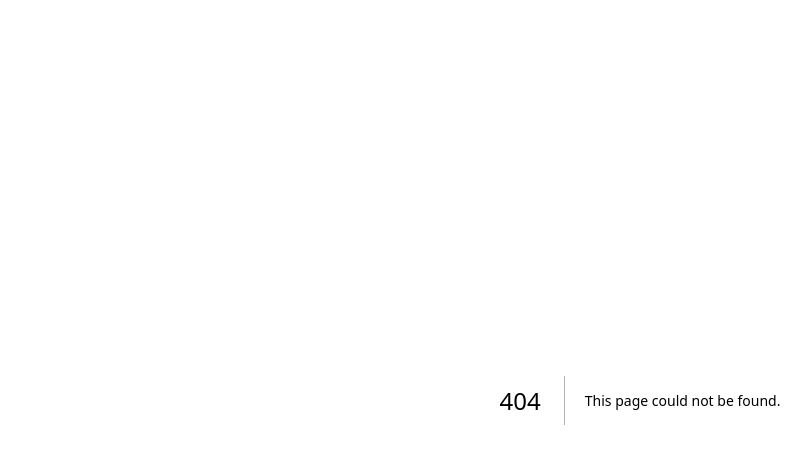
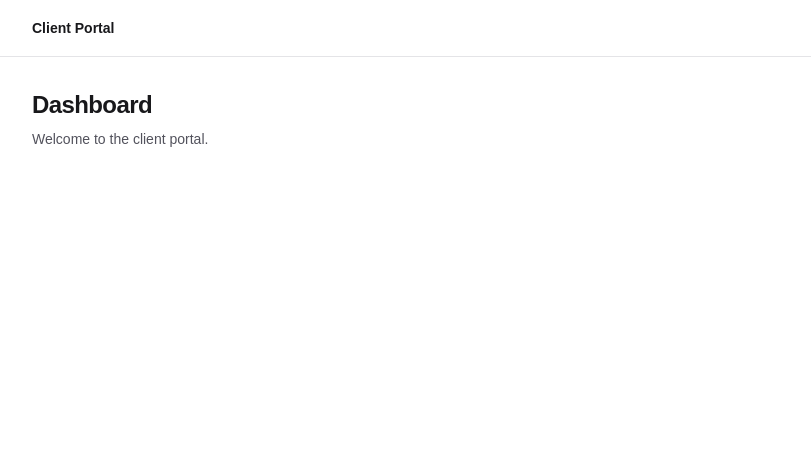
Before and after one commit to skill-wanderer/client-portal-fe, a Next.js app: page /dashboard in a window 1280 px wide. Before the commit this address had no page. Shown: the top 464 px of the page, without its empty margins (0-811 px from the left). Built offline with nearby package versions, Linux system fonts and the light colour scheme.

Commit message:
feat(portal): add dashboard layout, navigation, and auth hook foundation

```diff
--- /dev/null
+++ b/app/(portal)/dashboard/page.tsx
@@ -0,0 +1,16 @@
+// app/(portal)/dashboard/page.tsx
+
+import { Container } from "@/components/ui/container";
+
+export default function DashboardPage() {
+  return (
+    <Container className="py-8">
+      <h1 className="text-2xl font-semibold tracking-tight text-zinc-900 dark:text-zinc-100">
+        Dashboard
+      </h1>
+      <p className="mt-2 text-sm text-zinc-600 dark:text-zinc-400">
+        Welcome to the client portal.
+      </p>
+    </Container>
+  );
+}
--- /dev/null
+++ b/app/(portal)/layout.tsx
@@ -0,0 +1,16 @@
+// app/(portal)/layout.tsx
+
+import { Navigation } from "@/components/navigation";
+
+export default function PortalLayout({
+  children,
+}: {
+  children: React.ReactNode;
+}) {
+  return (
+    <div className="flex min-h-full flex-1 flex-col">
+      <Navigation />
+      <main className="flex flex-1 flex-col">{children}</main>
+    </div>
+  );
+}
--- /dev/null
+++ b/components/navigation.tsx
@@ -0,0 +1,23 @@
+// components/navigation.tsx
+import Link from "next/link";
+import { Container } from "@/components/ui/container";
+
+export function Navigation() {
+  return (
+    <header className="border-b border-zinc-200 bg-white dark:border-zinc-800 dark:bg-zinc-950">
+      <Container>
+        <nav className="flex h-14 items-center justify-between">
+          <Link
+            href="/dashboard"
+            className="text-sm font-semibold text-zinc-900 dark:text-zinc-100"
+          >
+            Client Portal
+          </Link>
+          <div className="flex items-center gap-4">
+            {/* Future: user menu, notifications */}
+          </div>
+        </nav>
+      </Container>
+    </header>
+  );
+}
--- /dev/null
+++ b/hooks/use-auth.ts
@@ -0,0 +1,19 @@
+// hooks/use-auth.ts
+
+"use client";
+
+import { useContext } from "react";
+import { AuthContext } from "@/lib/auth/provider";
+import type { AuthContextValue } from "@/lib/auth/types";
+
+/**
+ * Hook to access auth state and actions.
+ * Must be used within an AuthProvider.
+ */
+export function useAuth(): AuthContextValue {
+  const context = useContext(AuthContext);
+  if (!context) {
+    throw new Error("useAuth must be used within an AuthProvider");
+  }
+  return context;
+}
```
